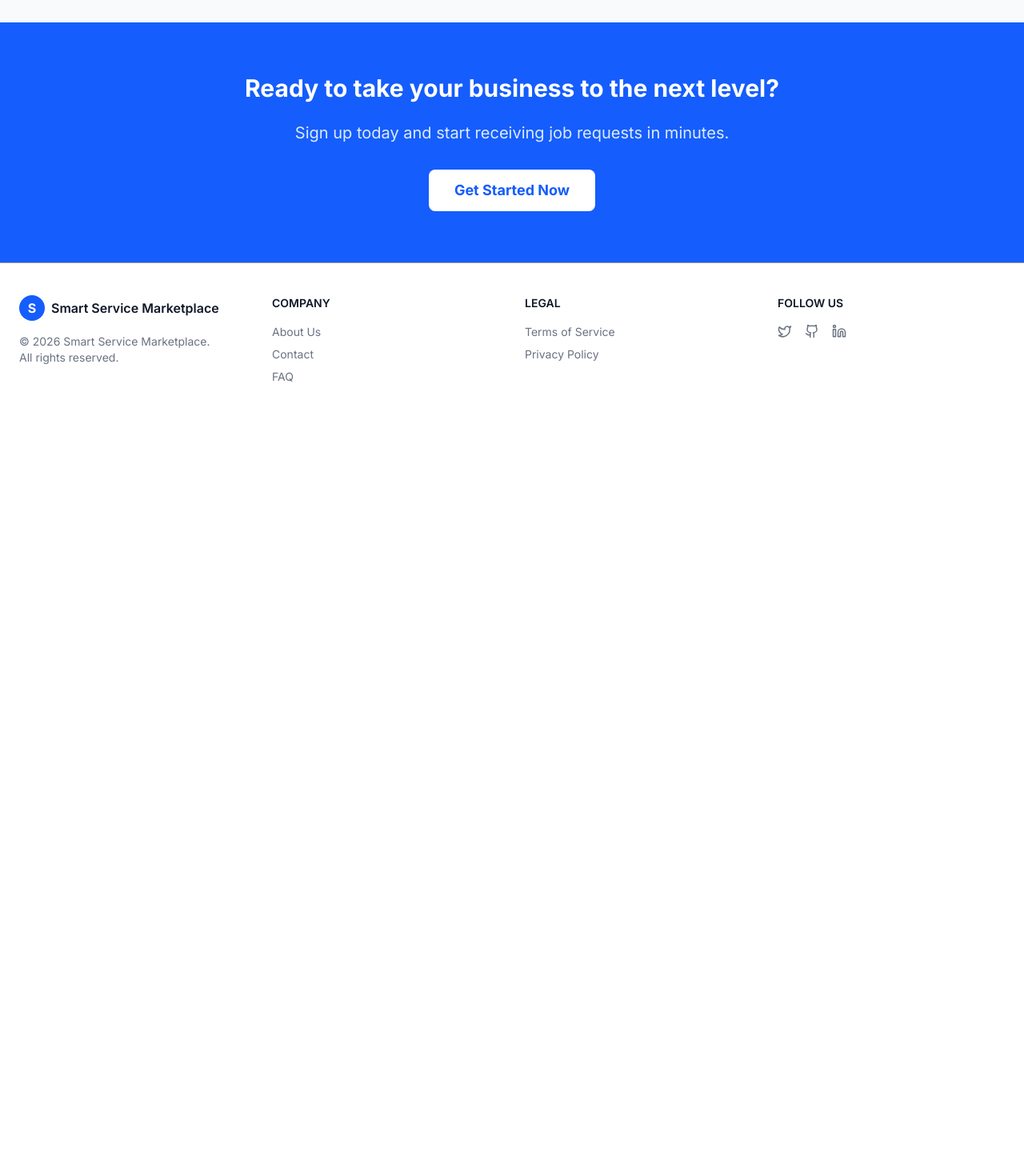
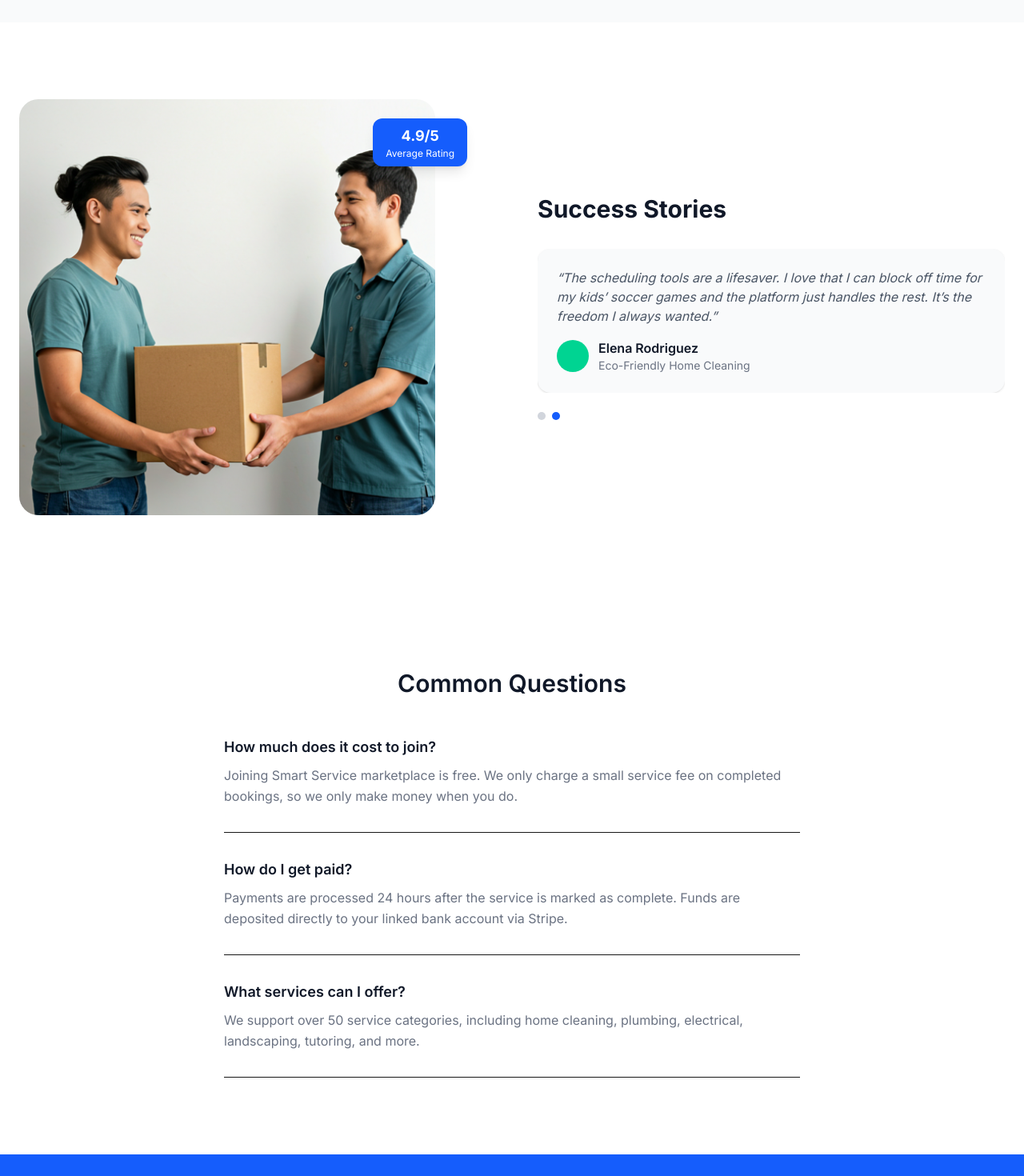
Before and after one commit to abhaymauryadev/smartserviceplace, a Next.js app: page /for-providers in a window 1280 px wide. Shown: the part 1260-2730 px from the top of the page at 80% size. Before the commit the page ends 1781 px from the top, so only its background shows below. Built offline with nearby package versions, Linux system fonts and the light colour scheme; no server answers.

Commit message:
feat: add new 'For Providers' page with hero section, benefits, testimonials, and FAQs.

```diff
--- a/app/for-providers/page.jsx
+++ b/app/for-providers/page.jsx
@@ -1,5 +1,5 @@
-
-import React from 'react';
+"use client";
+import { useEffect, useState } from "react";
 import Navbar from '@/components/common/Navbar';
 import Footer from '@/sections/Footer';
 import Link from 'next/link';
@@ -7,24 +7,54 @@ import Image from 'next/image';
 import { Briefcase, DollarSign, Clock, TrendingUp } from 'lucide-react';
 
 export default function ForProvidersPage() {
+    const [index, setIndex] = useState(0);
+    const [paused, setPaused] = useState(false);
+
+
+    useEffect(() => {
+        if (paused) return;
+
+        const interval = setInterval(() => {
+            setIndex((prev) => (prev + 1) % testimonials.length);
+        }, 4000);
+
+        return () => clearInterval(interval);
+    }, [paused]);
+
+    const testimonials = [
+        {
+            text:
+                "Smart Service Place completely changed my business. Before, I was spending hours looking for jobs. Now, they come to me while I’m on the job. My revenue has doubled in six months.",
+            name: "David Miller",
+            role: "Premium Handyman Services",
+            color: "bg-orange-400",
+        },
+        {
+            text:
+                "The scheduling tools are a lifesaver. I love that I can block off time for my kids’ soccer games and the platform just handles the rest. It’s the freedom I always wanted.",
+            name: "Elena Rodriguez",
+            role: "Eco-Friendly Home Cleaning",
+            color: "bg-emerald-400",
+        },
+    ];
     const benefits = [
         {
-            icon: <DollarSign className="w-10 h-10 text-green-600" />,
+            icon: <DollarSign className="w-10 h-10 text-blue-600" />,
             title: "Earn More",
             description: "Set your own prices and keep more of what you earn. We charge minimal fees."
         },
         {
-            icon: <Clock className="w-10 h-10 text-green-600" />,
+            icon: <Clock className="w-10 h-10 text-blue-600" />,
             title: "Flexible Schedule",
             description: "Work when you want. You have full control over your availability."
         },
         {
-            icon: <Briefcase className="w-10 h-10 text-green-600" />,
+            icon: <Briefcase className="w-10 h-10 text-blue-600" />,
             title: "Grow Your Business",
             description: "Access thousands of customers looking for your specific skills."
         },
         {
-            icon: <TrendingUp className="w-10 h-10 text-green-600" />,
+            icon: <TrendingUp className="w-10 h-10 text-blue-600" />,
             title: "Tools for Success",
             description: "Get a dedicated dashboard to manage bookings, payments, and reviews."
         }
@@ -43,7 +73,7 @@ export default function ForProvidersPage() {
                         Be your Own Boss <span className="text-blue-600">Earn More</span> <br /> with Smart Service Place
                     </h1>
                     <p className="text-base md:text-xl text-gray-500 max-w-2xl mb-10">
-                       Join the leading marketplace for local services. Get more leads, manage your bookings, and get paid securely all in one place
+                        Join the leading marketplace for local services. Get more leads, manage your bookings, and get paid securely all in one place
                     </p>
                     <Link
                         href="/register?role=provider"
@@ -64,8 +94,8 @@ export default function ForProvidersPage() {
                     <h2 className="text-3xl font-bold text-center text-gray-900 mb-16">Why Join As a Provider?</h2>
                     <div className="grid grid-cols-1 md:grid-cols-2 lg:grid-cols-4 gap-8">
                         {benefits.map((benefit, index) => (
-                            <div key={index} className="bg-white p-8 rounded-xl shadow-md border border-gray-100 hover:border-green-200 transition-colors">
-                                <div className="mb-4 bg-green-50 w-16 h-16 rounded-lg flex items-center justify-center">
+                            <div key={index} className="bg-white p-8 rounded-xl shadow-md border border-gray-100 hover:border-blue-600 transition-colors">
+                                <div className="mb-4 bg-blue-50 w-16 h-16 rounded-lg flex items-center justify-center">
                                     {benefit.icon}
                                 </div>
                                 <h3 className="text-xl font-bold text-gray-900 mb-2">{benefit.title}</h3>
@@ -76,6 +106,130 @@ export default function ForProvidersPage() {
                 </div>
             </section>
 
+            {/* How it works for providers */}
+            <section className="bg-white text-black py-24">
+                <div className="max-w-7xl mx-auto flex flex-col lg:flex-row items-center gap-16 px-6">
+
+                    {/* Left Image */}
+                    <div className="relative w-full lg:w-1/2">
+                        <Image
+                            src="/assets/hero-image.png"
+                            alt="Success story"
+                            width={520}
+                            height={520}
+                            className="rounded-3xl object-cover"
+                            priority
+                        />
+
+                        <div className="absolute top-6 right-6 bg-blue-600 text-white px-4 py-2 rounded-xl shadow-lg text-center">
+                            <p className="text-lg font-bold">4.9/5</p>
+                            <p className="text-xs">Average Rating</p>
+                        </div>
+                    </div>
+
+                    {/* Right Content */}
+                    <div
+                        className="w-full lg:w-1/2"
+                        onMouseEnter={() => setPaused(true)}
+                        onMouseLeave={() => setPaused(false)}
+                    >
+                        <h2 className="text-3xl font-bold text-gray-900 mb-8">
+                            Success Stories
+                        </h2>
+
+                        {/* Carousel */}
+                        <div className="relative overflow-hidden">
+                            <div
+                                className="flex transition-transform duration-700 ease-in-out"
+                                style={{ transform: `translateX(-${index * 100}%)` }}
+                            >
+                                {testimonials.map((item, i) => (
+                                    <div key={i} className="min-w-full">
+                                        <div className="bg-gray-50 p-6 rounded-2xl shadow-sm">
+                                            <p className="text-gray-600 italic mb-4">
+                                                “{item.text}”
+                                            </p>
+
+                                            <div className="flex items-center gap-3">
+                                                <div
+                                                    className={`w-10 h-10 rounded-full ${item.color}`}
+                                                ></div>
+                                                <div>
+                                                    <p className="font-semibold text-gray-900">
+                                                        {item.name}
+                                                    </p>
+                                                    <p className="text-sm text-gray-500">
+                                                        {item.role}
+                                                    </p>
+                                                </div>
+                                            </div>
+                                        </div>
+                                    </div>
+                                ))}
+                            </div>
+                        </div>
+
+                        {/* Dots */}
+                        <div className="flex gap-2 mt-6">
+                            {testimonials.map((_, i) => (
+                                <button
+                                    key={i}
+                                    onClick={() => setIndex(i)}
+                                    className={`w-2.5 h-2.5 rounded-full transition ${index === i ? "bg-blue-600" : "bg-gray-300"
+                                        }`}
+                                />
+                            ))}
+                        </div>
+                    </div>
+
+                </div>
+            </section>
+
+            {/* Common Questions */}
+            <section className="bg-white py-24">
+                <div className="max-w-3xl mx-auto px-6">
+
+                    {/* Heading */}
+                    <h2 className="text-2xl md:text-3xl font-semibold text-center text-gray-900 mb-12">
+                        Common Questions
+                    </h2>
+
+                    {/* FAQ Item 1 */}
+                    <div className="border-b pb-8 mb-8">
+                        <h3 className="text-base md:text-lg font-semibold text-gray-900 mb-2">
+                            How much does it cost to join?
+                        </h3>
+                        <p className="text-gray-500 leading-relaxed">
+                            Joining Smart Service marketplace is free. We only charge a small service fee on
+                            completed bookings, so we only make money when you do.
+                        </p>
+                    </div>
+
+                    {/* FAQ Item 2 */}
+                    <div className="border-b pb-8 mb-8">
+                        <h3 className="text-base md:text-lg font-semibold text-gray-900 mb-2">
+                            How do I get paid?
+                        </h3>
+                        <p className="text-gray-500 leading-relaxed">
+                            Payments are processed 24 hours after the service is marked as
+                            complete. Funds are deposited directly to your linked bank account
+                            via Stripe.
+                        </p>
+                    </div>
+
+                    {/* FAQ Item 3 */}
+                    <div className="border-b pb-8">
+                        <h3 className="text-base md:text-lg font-semibold text-gray-900 mb-2">
+                            What services can I offer?
+                        </h3>
+                        <p className="text-gray-500 leading-relaxed">
+                            We support over 50 service categories, including home cleaning,
+                            plumbing, electrical, landscaping, tutoring, and more.
+                        </p>
+                    </div>
+
+                </div>
+            </section>
             {/* CTA Section */}
             <section className="bg-blue-600 py-16 text-white text-center">
                 <div className="max-w-4xl mx-auto px-6">
@@ -90,6 +244,8 @@ export default function ForProvidersPage() {
                 </div>
             </section>
 
+
+
             <Footer />
         </main>
     );
```
